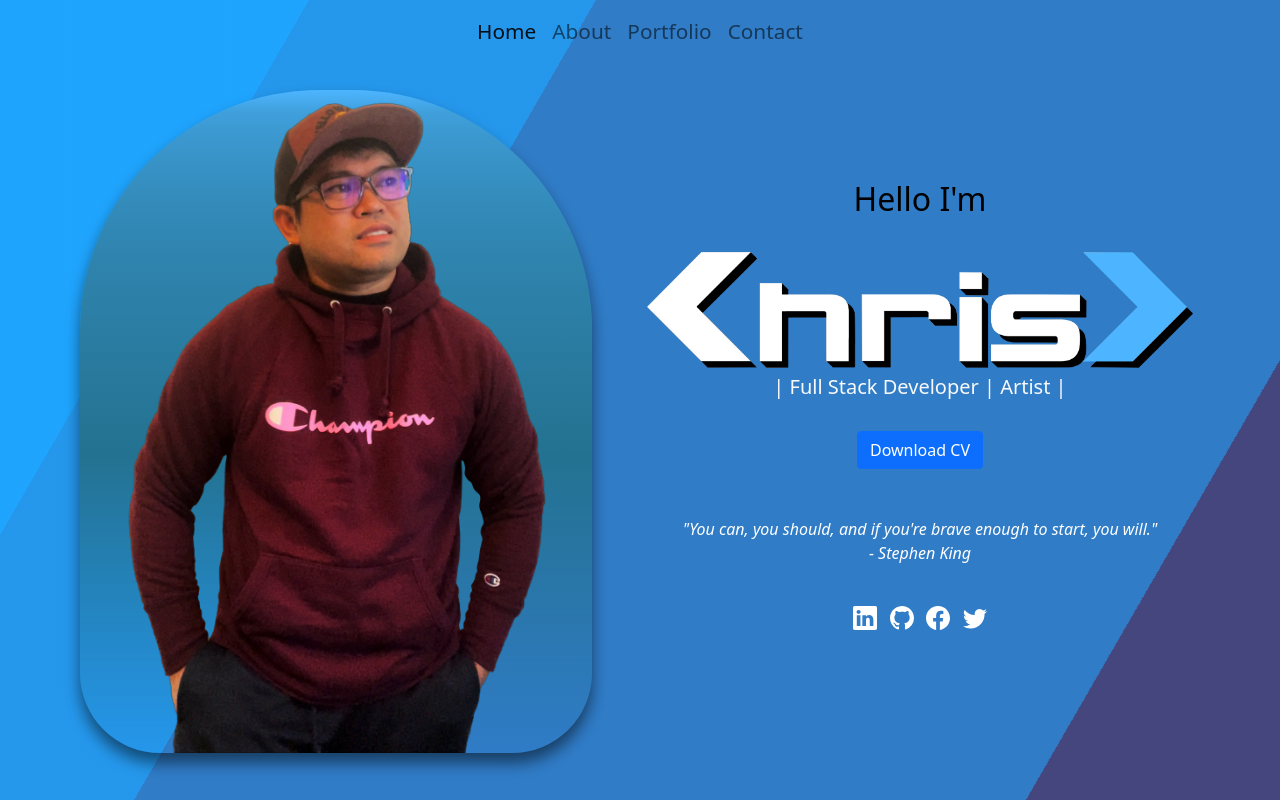
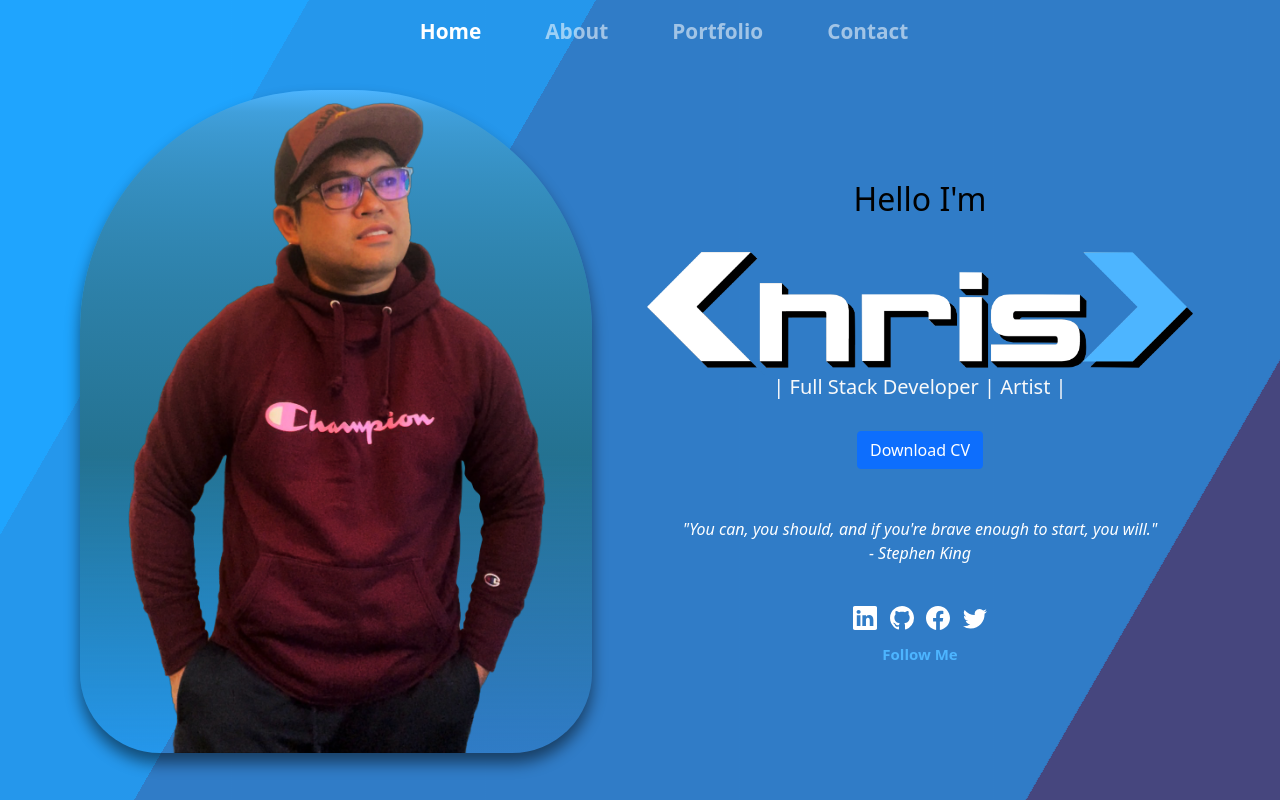
Before and after one commit to christiandc19/MyReactPortfolio, a React (Create React App) app: page / in a window 1280 px wide. Built offline with nearby package versions, Linux system fonts and the light colour scheme.

Commit message:
some styling

```diff
--- a/src/components/contact/Contact.jsx
+++ b/src/components/contact/Contact.jsx
@@ -26,12 +26,12 @@ const Contact = () => {
       <div className="container contact-container">
 
           <form ref={form} onSubmit={sendEmail}>
-            <h1>Contact Form</h1>
-            <input className="user-input" type="text" name='name' placeholder='Your Full Name' required />
-            <input className="user-input" type="text" name='email' placeholder='Your Email' required />
-            <textarea className="user-input email-input" name="message" rows="4" placeholder="Your Message" required ></textarea>
+            <h1>Send a Message</h1>
+            <input className="user-input" type="text" name='name' placeholder='Name' required />
+            <input className="user-input" type="text" name='email' placeholder='Email' required />
+            <textarea className="user-input email-input" name="message" rows="4" placeholder="Message" required ></textarea>
             <div className="submit-btn">
-            <button type='submit' className="btn-modal btn btn-primary">Send Message</button>
+            <button type='submit' className="btn-modal btn btn-primary">Send</button>
             </div>
           </form>
       </div>
--- a/src/components/contact/contact.css
+++ b/src/components/contact/contact.css
@@ -5,13 +5,13 @@
 }
 
 .user-input {
-    width: 30rem;
+    width: 25rem;
     height: 2rem;
     margin: 2rem;
     display: block;
     padding: 1rem;
-    border: 2px solid blue;
-    border-radius: 1rem;
+    border: 2px solid var(--color-bg-variant);
+    border-radius: 0.5rem;
 }
 
 .email-input {
--- a/src/components/header/Header.jsx
+++ b/src/components/header/Header.jsx
@@ -32,13 +32,12 @@ const Header = () => {
                     <div className="header__socials">
                     <HeaderSocials />
                     </div>
+                    <div className="follow">
+                    <p>Follow Me</p>
+                    </div>
                 </div>
 
-
-
-
             </section>
-
 
         </header>
 
--- a/src/components/header/header.css
+++ b/src/components/header/header.css
@@ -54,6 +54,12 @@
     color: white;
 }
 
+.follow p{
+    color: var(--color-primary);
+    font-size: 15px;
+    margin-top: 10px;
+    font-weight: bold;
+}
 /* ======================= CTA ========================= */
 
 .cta {
@@ -68,7 +74,6 @@
 
 .header__socials {
     margin-top: 1rem;
-    margin-bottom: 3rem;
     display: flex;
     flex-direction: row;
     justify-content: center;
--- a/src/components/nav/Nav.jsx
+++ b/src/components/nav/Nav.jsx
@@ -5,7 +5,7 @@ import "./nav.css"
 
 function Nav({ currentPage, handlePageChange }) {
   return (
-<nav class="navbar navbar-expand-lg navbar-light">
+<nav class="navbar navbar-expand-lg navbar-dark">
   <div class="container-fluid">
     <button class="navbar-toggler" type="button" data-bs-toggle="collapse" data-bs-target="#navbarNav" aria-controls="navbarNav" aria-expanded="false" aria-label="Toggle navigation">
       <span class="navbar-toggler-icon"></span>
--- a/src/components/nav/nav.css
+++ b/src/components/nav/nav.css
@@ -4,6 +4,8 @@ ul > li> a {
     color: white;
     font-size: 1.3rem;
     margin-bottom: 2rem;
+    font-weight:bolder;
+    margin-left: 3rem;
 }
 
 ul > li> a:hover {
```
Also changed, not shown: 11 other files (tests, documents, lock files or other folders).
